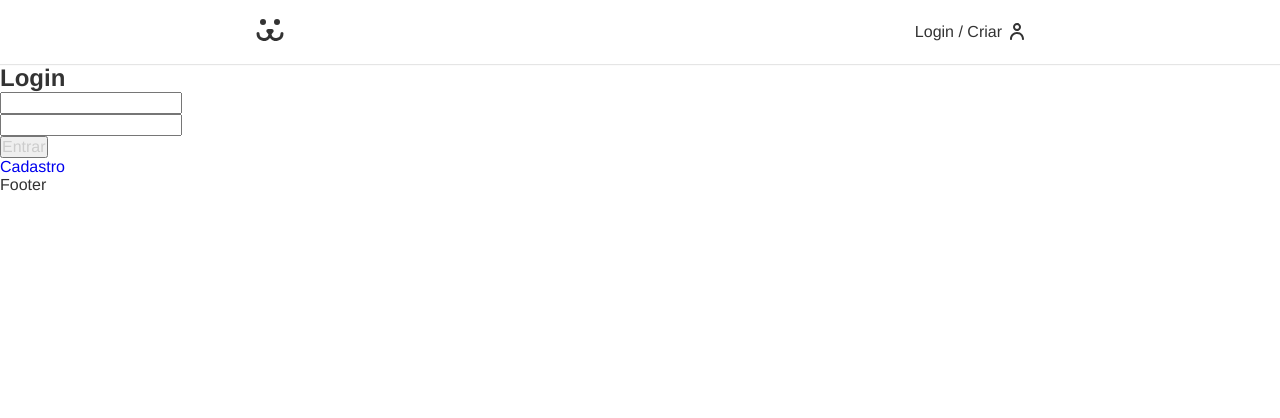
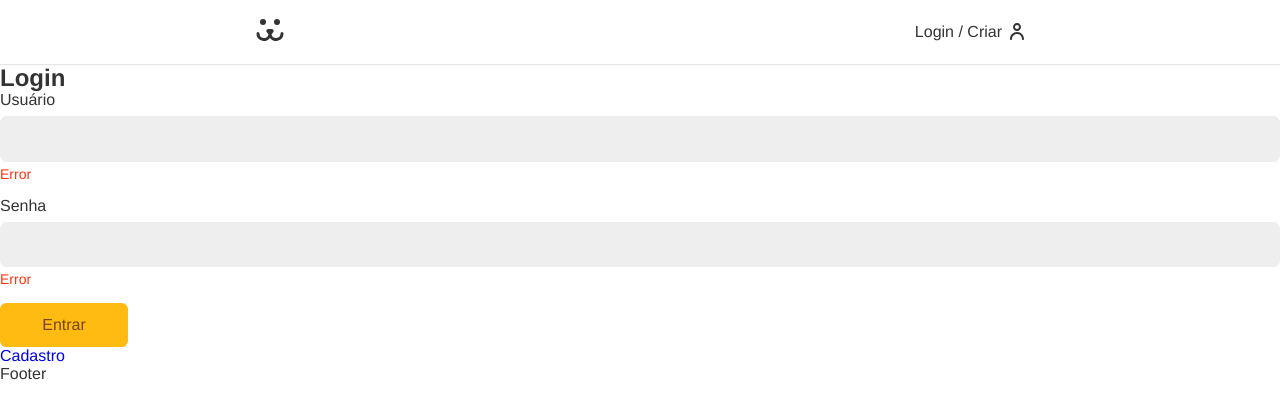
Before and after one commit to FilipeHibrael/dogs, a React app: page /login in a window 1280 px wide. Shown: the top 418 px of the page. Built offline with nearby package versions, Linux system fonts and the light colour scheme; the HTML template or start-up script is replaced by a standard one.

Commit message:
form component

```diff
--- /dev/null
+++ b/src/Components/Forms/Button.jsx
@@ -0,0 +1,12 @@
+import React from 'react';
+import styles from './Button.module.css';
+
+function Button({ children, ...props }) {
+  return (
+    <button {...props} className={styles.button}>
+      {children}
+    </button>
+  );
+}
+
+export default Button;
--- /dev/null
+++ b/src/Components/Forms/Button.module.css
@@ -0,0 +1,23 @@
+.button {
+    font-size: 1rem;
+    font-family: var(--type-first);
+    color: #764701;
+    background: #fb1;
+    min-width: 8rem;
+    padding: 0.8rem 1.2rem;
+    border: none;
+    border-radius: 0.4rem;
+    cursor: pointer;
+    transition: 0.2s;
+}
+
+.button:hover,
+.button:focus {
+    outline: none;
+    box-shadow: 0 0 0 3px #fea, 0 0 0 4px #fb1;
+}
+
+.button:disabled {
+    opacity: 0.5;
+    cursor: wait;
+}
--- /dev/null
+++ b/src/Components/Forms/Input.jsx
@@ -0,0 +1,16 @@
+import React from 'react';
+import styles from './Input.module.css';
+
+function Input({ label, type, name }) {
+  return (
+    <div className={styles.wrapper}>
+      <label className={styles.label} htmlFor={name}>
+        {label}
+      </label>
+      <input className={styles.input} id={name} name={name} type={type} />
+      <p className={styles.error} >Error</p>
+    </div>
+  );
+}
+
+export default Input;
--- /dev/null
+++ b/src/Components/Forms/Input.module.css
@@ -0,0 +1,35 @@
+.wrapper {
+  margin-bottom: 1rem;
+}
+
+.input {
+  font-size: 1rem;
+  display: block;
+  width: 100%;
+  padding: 0.8rem;
+  border-radius: 0.4rem;
+  background: #eee;
+  border: 1px solid #eee;
+  transition: 0.2s;
+}
+
+.input:hover,
+.input:focus {
+  outline: none;
+  border-color: #fb1;
+  background: #fff;
+  box-shadow: 0 0 0 3px #fea;
+}
+
+.label {
+  display: block;
+  font-size: 1rem;
+  line-height: 1;
+  padding-bottom: 0.5rem;
+}
+
+.error {
+    font-size: 0.875rem;
+    color: #f31;
+  margin-top: 0.25rem;
+}
--- a/src/Components/Login/LoginForm.jsx
+++ b/src/Components/Login/LoginForm.jsx
@@ -1,5 +1,7 @@
 import React from 'react';
 import { Link, json } from 'react-router-dom';
+import Input from '../Forms/Input';
+import Button from '../Forms/Button';
 
 function LoginForm() {
   const [username, setUsername] = React.useState('');
@@ -27,17 +29,9 @@
     <section>
       <h1>Login</h1>
       <form action="" onSubmit={handleSubmit}>
-        <input
-          type="text"
-          value={username}
-          onChange={({ target }) => setUsername(target.value)}
-        />
-        <input
-          type="password"
-          value={password}
-          onChange={({ target }) => setPassword(target.value)}
-        />
-        <button>Entrar</button>
+        <Input label='Usuário' type='text' name='username'/>
+        <Input label='Senha' type='password' name='password'/>
+        <Button>Entrar</Button>
       </form>
       <Link to="/login/criar">Cadastro</Link>
     </section>
```
